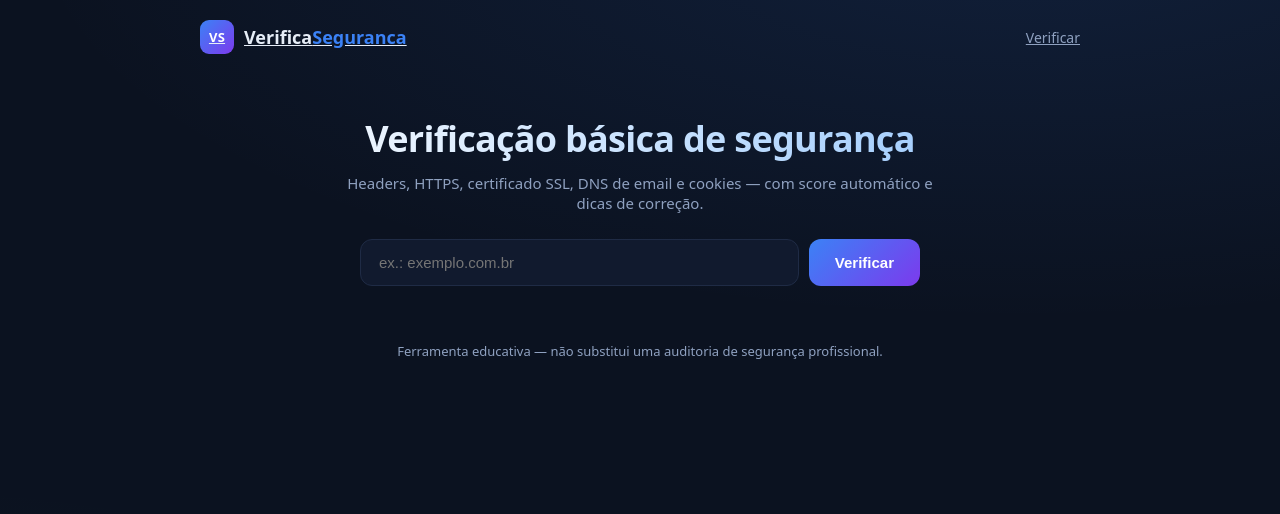
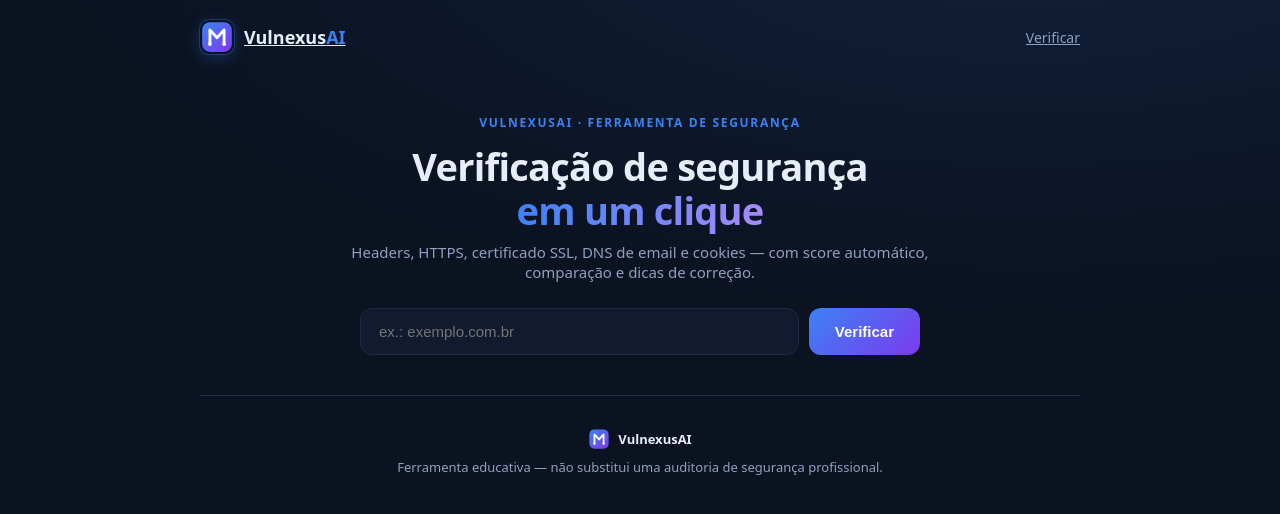
Before and after one commit to vulnexusai-01/scanner, a Next.js app: page / in a window 1280 px wide. Shown: the top 514 px of the page. Built offline with nearby package versions, Linux system fonts and the light colour scheme.

Commit message:
feat: branding VulnexusAI com logo e identidade visual

```diff
--- a/app/globals.css
+++ b/app/globals.css
@@ -62,17 +62,9 @@ body {
   color: var(--fg);
 }
 
-.logo-badge {
-  width: 34px;
-  height: 34px;
+.logo-img {
   border-radius: 9px;
-  background: linear-gradient(135deg, var(--azul), #7c3aed);
-  display: inline-flex;
-  align-items: center;
-  justify-content: center;
-  color: #fff;
-  font-size: 13px;
-  letter-spacing: 0.02em;
+  box-shadow: 0 0 0 1px rgba(59, 130, 246, 0.3), 0 4px 16px rgba(59, 130, 246, 0.25);
 }
 
 .logo-txt span {
@@ -94,11 +86,23 @@ body {
   padding: 40px 0 24px;
 }
 
+.eyebrow {
+  font-size: 12px;
+  font-weight: 700;
+  letter-spacing: 0.14em;
+  color: var(--azul);
+  margin-bottom: 14px;
+}
+
 .hero h1 {
-  font-size: 36px;
+  font-size: 38px;
   font-weight: 800;
   letter-spacing: -0.02em;
-  background: linear-gradient(90deg, #fff, #93c5fd);
+  line-height: 1.15;
+}
+
+.hero h1 .grad {
+  background: linear-gradient(90deg, var(--azul), #a78bfa);
   -webkit-background-clip: text;
   background-clip: text;
   -webkit-text-fill-color: transparent;
@@ -504,6 +508,20 @@ body {
   color: var(--muted);
   font-size: 13px;
   padding-top: 32px;
+  border-top: 1px solid var(--border);
+  margin-top: 16px;
+  display: flex;
+  flex-direction: column;
+  align-items: center;
+  gap: 8px;
+}
+
+.footer-logo {
+  display: flex;
+  align-items: center;
+  gap: 8px;
+  font-weight: 700;
+  color: var(--fg);
 }
 
 @media (max-width: 760px) {
--- a/app/layout.tsx
+++ b/app/layout.tsx
@@ -2,9 +2,9 @@ import type { Metadata } from "next";
 import "./globals.css";
 
 export const metadata: Metadata = {
-  title: "VerificaSeguranca — Verificação básica de segurança de sites",
+  title: "VulnexusAI — Verificação de segurança de sites",
   description:
-    "Verifique headers de segurança HTTP, HTTPS e certificado SSL de qualquer site com um score automático.",
+    "Verifique headers de segurança HTTP, HTTPS, certificado SSL, DNS de email e cookies com score automático da VulnexusAI.",
 };
 
 export default function RootLayout({ children }: { children: React.ReactNode }) {
--- a/app/page.tsx
+++ b/app/page.tsx
@@ -210,7 +210,7 @@ export default function Home() {
         return [`${c.titulo}: ${ok}/${c.itens.length}`];
       }),
       "",
-      "Verifique seu site em vulnexusai.com",
+      "Verifique seu site com a VulnexusAI em vulnexusai.com",
     ];
     const texto = linhas.join("\n");
     try {
@@ -226,8 +226,8 @@ export default function Home() {
     <main className="page">
       <header className="topo">
         <a href="/" className="logo">
-          <span className="logo-badge">VS</span>
-          <span className="logo-txt">Verifica<span>Seguranca</span></span>
+          <img src="/vulnexusai.svg" alt="VulnexusAI" className="logo-img" width={34} height={34} />
+          <span className="logo-txt">Vulnexus<span>AI</span></span>
         </a>
         <nav>
           <a href="#verificar" className="nav-link">Verificar</a>
@@ -236,9 +236,10 @@ export default function Home() {
       </header>
 
       <section className="hero" id="verificar">
-        <h1>Verificação básica de segurança</h1>
+        <p className="eyebrow">VULNEXUSAI · FERRAMENTA DE SEGURANÇA</p>
+        <h1>Verificação de segurança<br /><span className="grad">em um clique</span></h1>
         <p className="sub">
-          Headers, HTTPS, certificado SSL, DNS de email e cookies — com score automático e dicas de correção.
+          Headers, HTTPS, certificado SSL, DNS de email e cookies — com score automático, comparação e dicas de correção.
         </p>
         <form
           className="form"
@@ -326,7 +327,11 @@ export default function Home() {
       )}
 
       <footer className="footer">
-        Ferramenta educativa — não substitui uma auditoria de segurança profissional.
+        <div className="footer-logo">
+          <img src="/vulnexusai.svg" alt="VulnexusAI" width={22} height={22} />
+          <span>VulnexusAI</span>
+        </div>
+        <p>Ferramenta educativa — não substitui uma auditoria de segurança profissional.</p>
       </footer>
     </main>
   );
```
Also changed, not shown: public/vulnexusai.svg (added).
